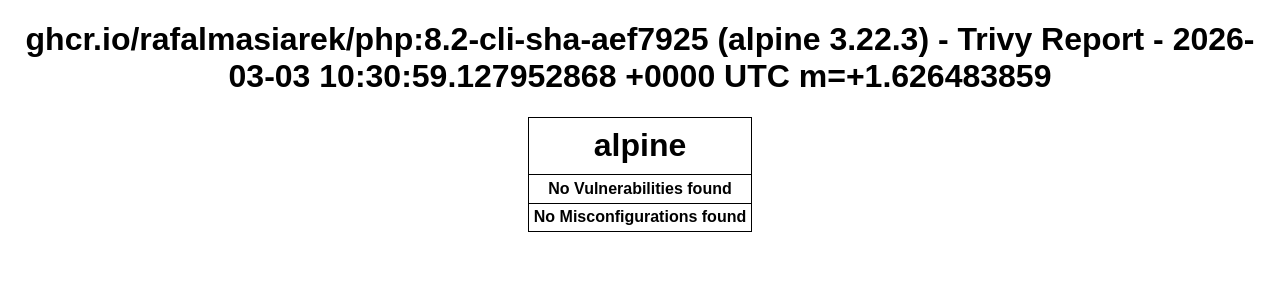
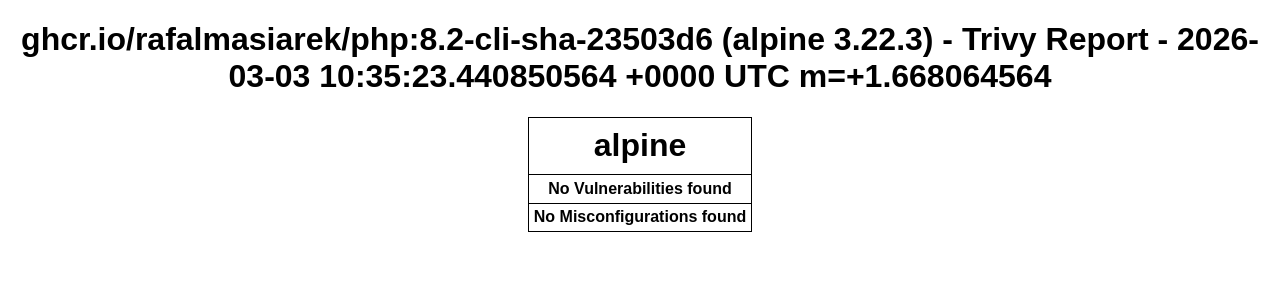
Before and after one commit to rafalmasiarek/php-images, a Jekyll site: the page web/reports/trivy-8.2-cli.html, which Jekyll copies as it is, in a window 1280 px wide. Shown: the top 300 px of the page. Built offline with Jekyll 4.4.1, drawn with Linux system fonts in a browser that asks for light colours.

Commit message:
chore(web): update badges and reports

```diff
--- a/web/reports/index.html
+++ b/web/reports/index.html
@@ -5,7 +5,7 @@
 <style>body{font-family:system-ui,Arial,sans-serif;max-width:900px;margin:24px auto;padding:0 16px} li{margin:6px 0} code{background:#f3f3f3;padding:2px 6px;border-radius:6px}</style>
 </head><body>
 <h1>Trivy HTML reports</h1>
-<p>Generated: <code>2026-03-03T10:31:53Z</code></p>
+<p>Generated: <code>2026-03-03T10:35:54Z</code></p>
 <ul>
 <li><a href='./trivy-8.2-cli.html'>trivy-8.2-cli.html</a></li>
 </ul>
--- a/web/reports/trivy-8.2-cli.html
+++ b/web/reports/trivy-8.2-cli.html
@@ -51,7 +51,7 @@
       }
       a.toggle-more-links { cursor: pointer; }
     </style>
-    <title>ghcr.io/rafalmasiarek/php:8.2-cli-sha-aef7925 (alpine 3.22.3) - Trivy Report - 2026-03-03 10:30:59.127931846 +0000 UTC m=+1.626462837 </title>
+    <title>ghcr.io/rafalmasiarek/php:8.2-cli-sha-23503d6 (alpine 3.22.3) - Trivy Report - 2026-03-03 10:35:23.440822192 +0000 UTC m=+1.668036221 </title>
     <script>
       window.onload = function() {
         document.querySelectorAll('td.links').forEach(function(linkCell) {
@@ -81,7 +81,7 @@
     </script>
   </head>
   <body>
-    <h1>ghcr.io/rafalmasiarek/php:8.2-cli-sha-aef7925 (alpine 3.22.3) - Trivy Report - 2026-03-03 10:30:59.127952868 +0000 UTC m=+1.626483859</h1>
+    <h1>ghcr.io/rafalmasiarek/php:8.2-cli-sha-23503d6 (alpine 3.22.3) - Trivy Report - 2026-03-03 10:35:23.440850564 +0000 UTC m=+1.668064564</h1>
     <table>
       <tr class="group-header"><th colspan="6">alpine</th></tr>
       <tr><th colspan="6">No Vulnerabilities found</th></tr>
```
